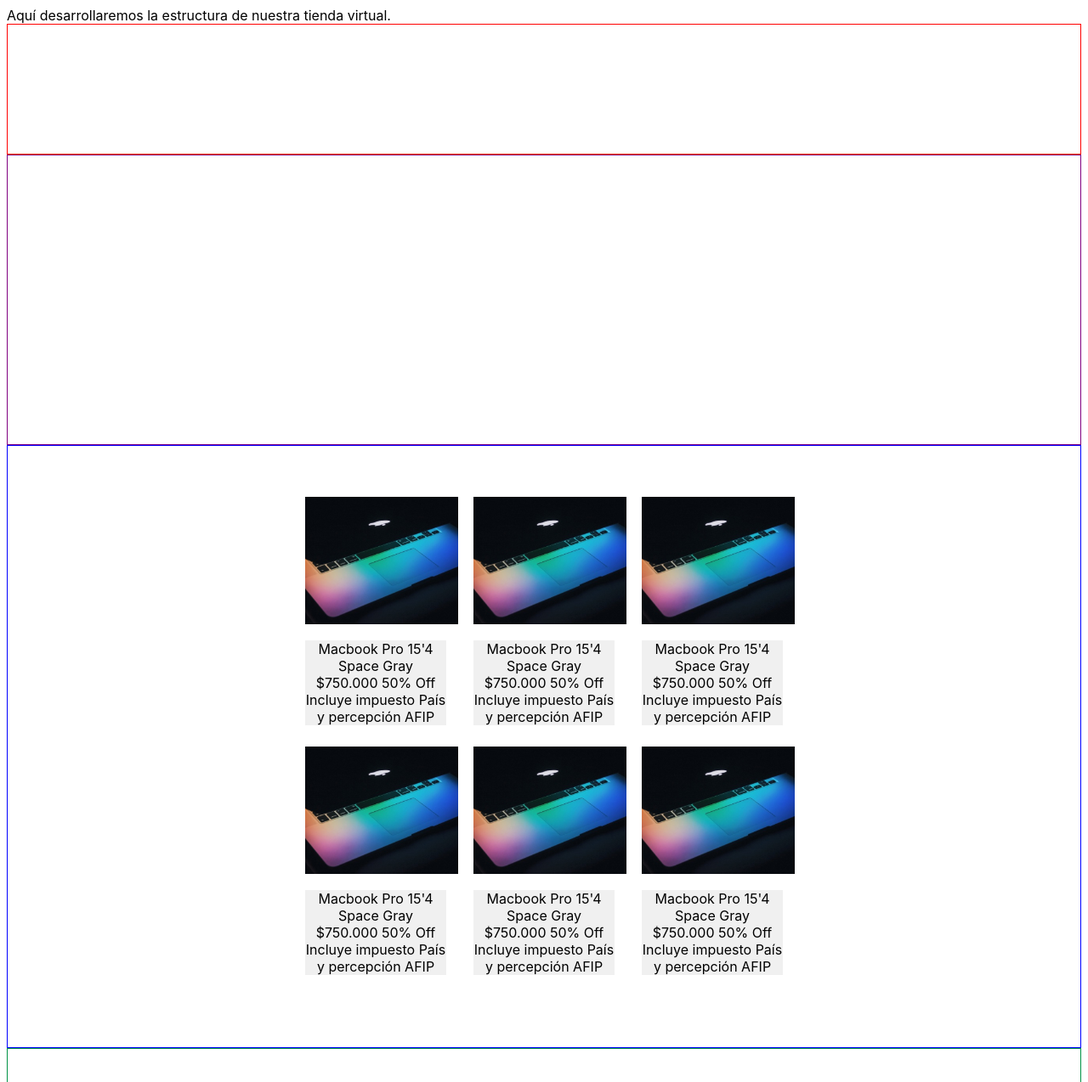
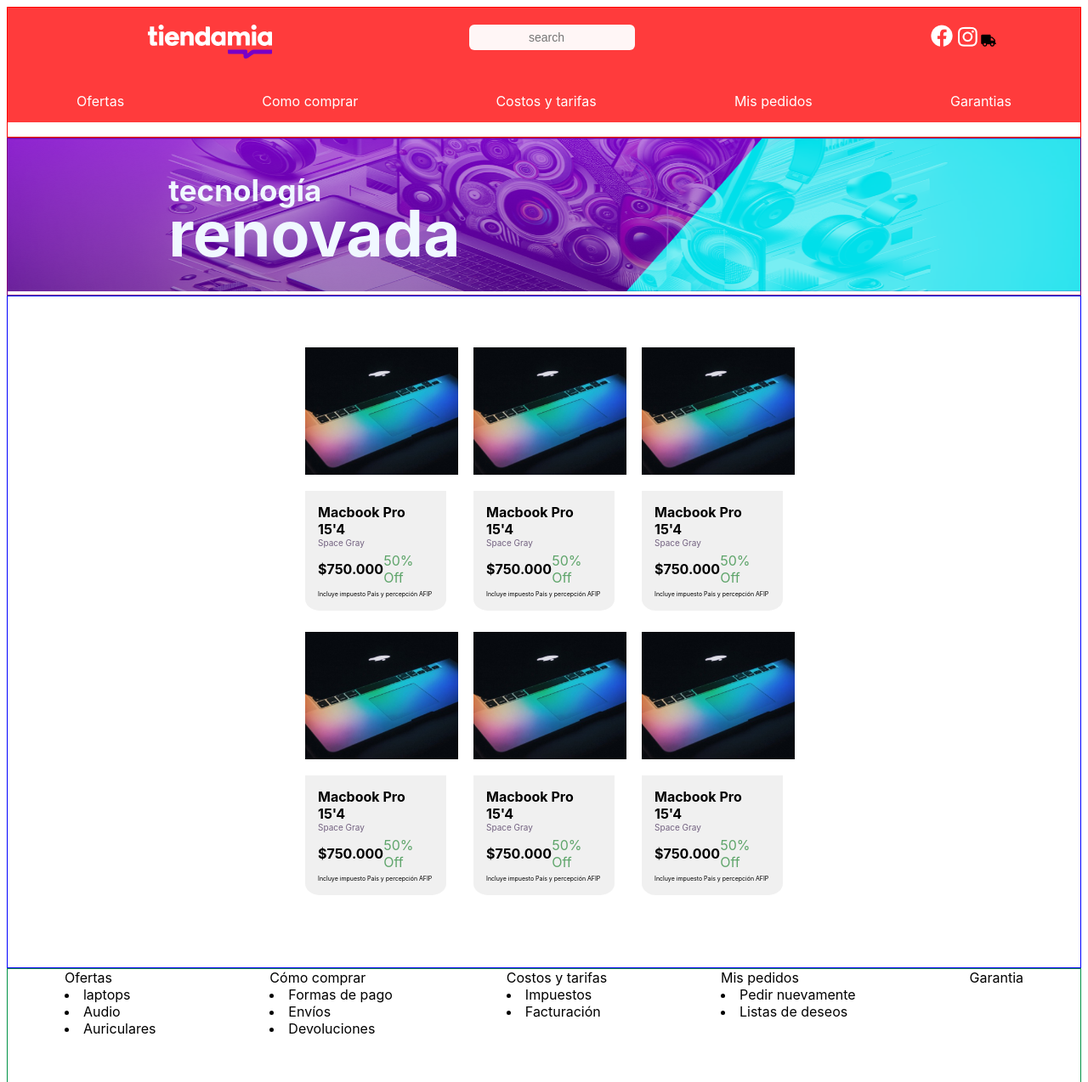
Before and after one commit to AndresRwboop123/starter, a plain HTML site: page index.html in a window 1280 px wide. Shown: the top 1274 px of the page at 85% size. Drawn offline with Linux system fonts and the light colour scheme.

Commit message:
nueva actualizacion

```diff
--- a/index.html
+++ b/index.html
@@ -13,22 +13,36 @@
     html {
     font-family: "Inter", sans-serif;
     }
+
+
+
         header {
           border: 1px solid red;
           height: 152px;
         }
         section {
           border: 1px solid purple;
-          height: 340px;
+          height: auto;
         }
         main {
           border: 1px solid blue;
           height: auto;
         }
         footer {
-          border: 1px solid #009145; /* Hexadecimal color code*/
+          border: 1px solid #009145;
           min-height: 368px;
         }
+
+
+    /*
+
+        *{
+    margin: 0;
+    padding: 0;
+    box-sizing: border-box;
+
+    }
+    */
 
 
         .container{
@@ -40,6 +54,126 @@
 
         }
 
+
+
+
+
+
+
+
+
+
+
+
+
+        /* coolor de header*/
+        .rojo-header{
+            background-color: #FF3B3C;
+        }
+
+
+        /* coolor del buscador y modificando */
+        .rojo-header-sector1-buscador input[type="search"]
+           {
+               background-color: #fff6f6;
+               border: 0;
+               border-radius: 6px;
+               width: 100%;
+               padding: 7px;
+               font-size: 14px;
+           }
+
+
+              /* poniendo los tres en separados del sector1 de header*/
+         .rojo-header-sector1{
+            padding-top: 20px;
+            display:flex;
+            justify-content: space-around;
+
+         }
+
+           input[type="search"]::placeholder {
+
+             /* Firefox, Chrome, Opera */
+             text-align: center;
+         }
+
+
+         /* agregando el logo de la tienda y modifcando*/
+         .imagenlogo{
+            width: 70%;
+            height: 50%;
+
+         }
+
+         .rojo-header-sector1-buscador{
+            position: relative;
+            right: 150px;
+         }
+
+
+
+
+
+
+
+
+         .rojo-header-sector2{
+            display: flex;
+            justify-content: space-around;
+            color: #ffffff;
+            padding-bottom: 15px;
+         }
+
+
+
+
+
+
+
+
+
+
+
+
+
+    /* graficando los tamaños de la banner imagen*/
+        .banner-imagen{
+
+            width: 100%;
+            height: 180px;
+        }
+
+
+        /* posicionando letras sobre el imagen banner */
+        .banner{
+            position: relative;
+
+        }
+
+        .texto-encima1,.texto-encima2{
+            font-weight:bold;
+        }
+
+        .texto-encima1 {
+            color: aliceblue;
+            position: absolute;
+            top: 22%;
+            left: 15%;
+            font-size: 35px;
+        }
+
+        .texto-encima2 {
+            color: aliceblue;
+            position: absolute;
+            top: 36%;
+            left: 15%;
+            font-size: 75px;
+        }
+
+
+
+        /* contenido de las tarjetas y sector de las tarjetas*/
         .product-container{
             columns: 3;
             padding: 60px 350px ;
@@ -55,7 +189,9 @@
             margin-bottom: 25px;
             flex-direction: column;
             display: flex;
-            text-align: center;
+
+            border-radius:  0% 0% 10% 10%;;
+            padding: 15px;
 
         }
 
@@ -66,6 +202,52 @@
             object-position: center center;
         }
 
+
+        .product-price-block {
+          display: flex;
+          margin: 5px 0;
+          justify-content: space-between;
+          align-items: center;
+        }
+
+
+        .product-title{
+            font-weight:bold;
+        }
+
+
+        .product-description{
+            color:#736280 ;
+            font-size: 10px;
+        }
+
+        .price{
+            font-weight:bold;
+        }
+        .discount{
+            color: #5FA56B;
+        }
+
+
+
+        .product-tax-policy{
+            text-align: left;
+            font-size: 7px;
+        }
+
+
+
+
+        .foo-sector1{
+            display: flex;
+            justify-content: space-around;
+
+        }
+
+
+
+
+
       </style>
 
   </head>
@@ -73,10 +255,55 @@
 
 
   <body>
-    Aquí desarrollaremos la estructura de nuestra tienda virtual.
+
 
     <header>
             <div class="conteiner">
+                <div class="rojo-header">
+
+                    <div class="rojo-header-sector1">
+                        <div class="rojo-header-sector1-textoimg">
+
+                                <img src="assets/tiendamia-logo.svg" alt="imagenlogo" class="imagenlogo">
+
+                        </div>
+                        <div class="rojo-header-sector1-buscador">
+                              <form name="ejemplo" action="https://www.google.com/search" method="POST">
+                                  <input type="search" name="busqueda"   placeholder="search" required>
+                              </form>
+                        </div>
+                        <div class="rojo-header-sector1-imagen">
+                            <img src="assets/facebook.png" alt="facebook" class="facebook">
+                            <img src="assets/instagram.png" alt="instagram" class="instagram">
+                            <img src="assets/truck.png" alt="tractor" class="tractor">
+
+
+                        </div>
+
+
+                    </div>
+
+                    <div class="rojo-header-sector2">
+                        <div>Ofertas</div>
+                        <div>Como comprar</div>
+                        <div>Costos y tarifas</div>
+                        <div>Mis pedidos</div>
+                        <div>Garantias</div>
+
+
+                    </div>
+
+
+
+
+
+
+
+
+
+
+
+                </div>
 
             </div>
 
@@ -89,6 +316,15 @@
     <section>
 
         <div class="conteiner">
+
+            <div class="banner">
+                <img class="banner-imagen" src="assets/hero_bg.png" alt="banner hero">
+                <div class="texto-encima1">tecnología</div>
+                <div class="texto-encima2">renovada</div>
+
+
+            </div>
+
 
         </div>
     </section>
@@ -263,6 +499,44 @@
 
         <div class="conteiner">
 
+            <div class="foo-sector1">
+
+                <div>
+                        Ofertas
+                        <li>laptops</li>
+                        <li>Audio</li>
+                        <li>Auriculares</li>
+                </div>
+
+                <div>
+                    Cómo comprar
+                    <li>Formas de pago</li>
+                    <li>Envíos</li>
+                    <li>Devoluciones</li>
+
+                </div>
+
+
+                <div>
+                    Costos y tarifas
+                    <li>Impuestos</li>
+                    <li>Facturación</li>
+                </div>
+
+                <div>
+                    Mis pedidos
+                    <li>Pedir nuevamente</li>
+                    <li>Listas de deseos</li>
+                </div>
+
+
+
+                <div>
+                    Garantia
+                </div>
+            </div>
+
+
         </div>
 
     </footer>
```
